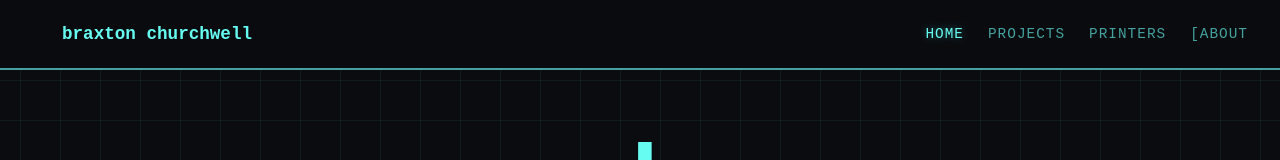
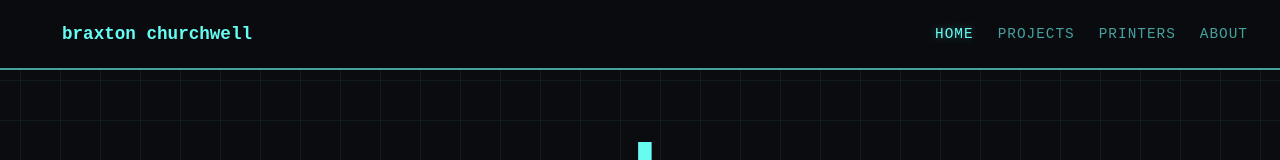
Before and after one commit to braxtonc360360/portfolio, a React (Vite) app: page / in a window 1280 px wide. Shown: the top 160 px of the page. Built offline with nearby package versions, Linux system fonts and the light colour scheme.

Commit message:
removed bracket on about that I forgot

```diff
--- a/src/App.jsx
+++ b/src/App.jsx
@@ -32,7 +32,7 @@ const NAV_CONFIG = {
     { label: 'HOME', path: '/' },
     { label: 'PROJECTS', path: '/projects' },
     { label: 'PRINTERS', path: '/printers' },
-    { label: '[ABOUT', path: '/bio' }
+    { label: 'ABOUT', path: '/bio' }
   ]
 };
 
```
